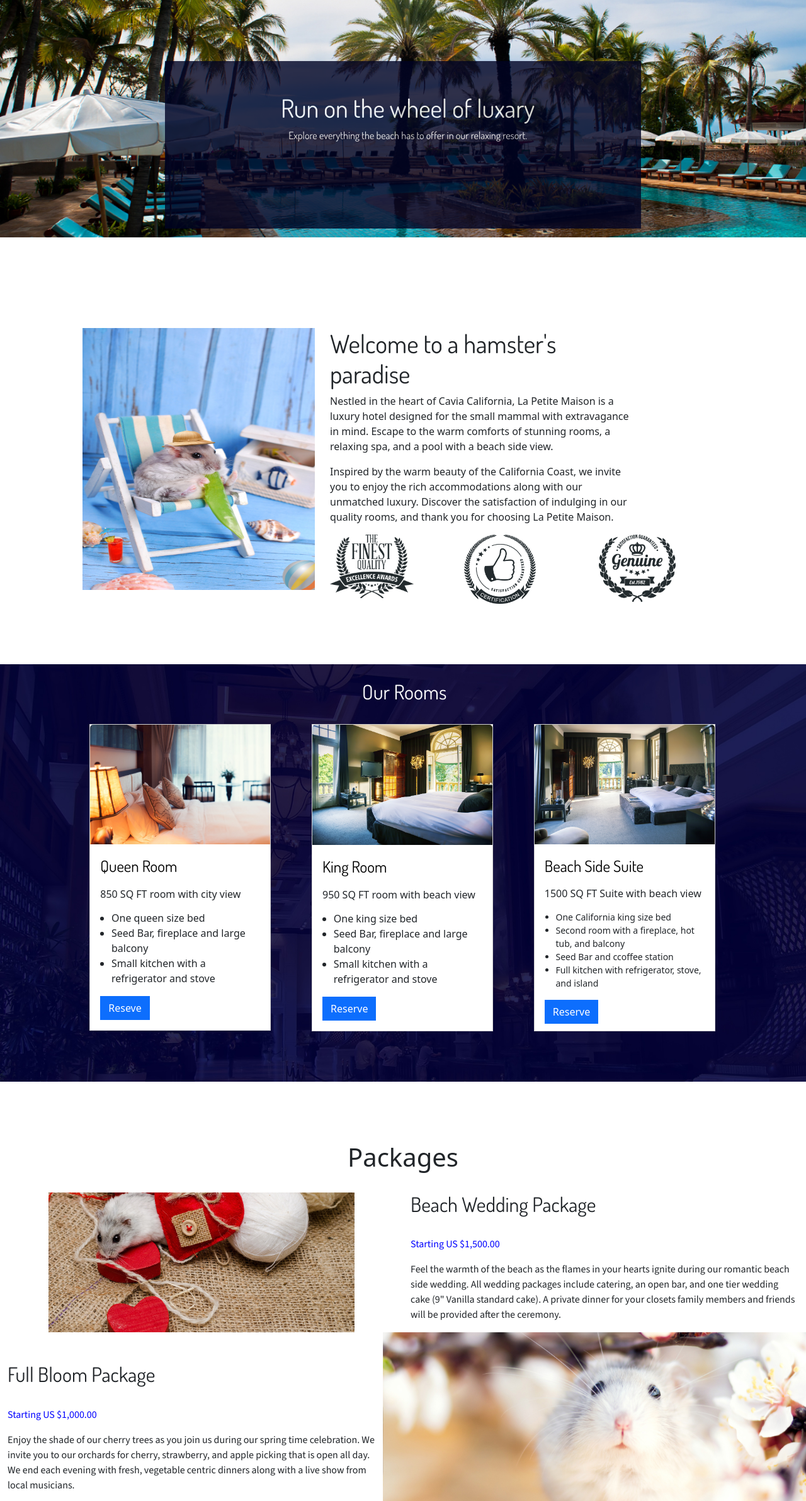
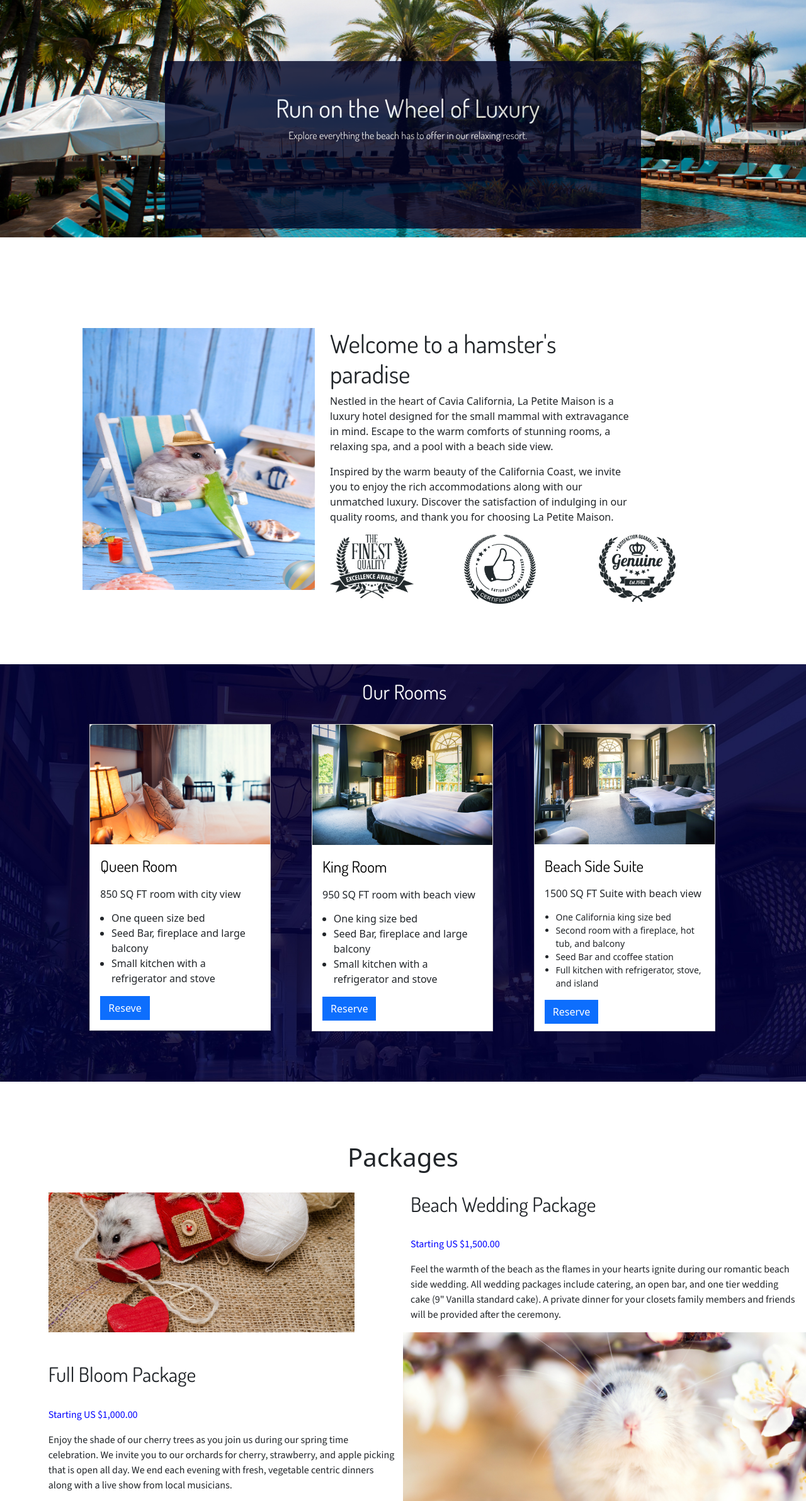
Before and after one commit to 1105-Foo-Aiden/HampsterHotel, a plain HTML site: page index.html in a window 1280 px wide. Shown: the part 122-2506 px from the top of the page at 63% size. Drawn offline with nearby package versions, Linux system fonts and the light colour scheme.

Commit message:
peer review + post PR changes

```diff
--- a/index.html
+++ b/index.html
@@ -54,7 +54,7 @@
         <div class="headerimg">
           <div class="headerCenterBox">
             <div class="headerCenterText">
-              <h1>Run on the wheel of luxary</h1>
+              <h1>Run on the Wheel of Luxury</h1>
               <p>
                 Explore everything the beach has to offer in our relaxing
                 resort.
@@ -238,7 +238,7 @@
         </div>
       </div>
       <div class="row">
-        <div class="col">
+        <div class="col" style="padding-left: 6%;">
           <br /><br />
           <h2 class="dosis">Full Bloom Package</h2>
           <br />
@@ -286,7 +286,7 @@
             </p>
           </div>
         </div>
-        <div class="row">
+        <div class="row" style="padding-left: 15%;">
           <div class="col amenities">
             <img src="./assets/24hour.png" />
             <p style="color: white">
@@ -397,7 +397,7 @@
       <div class="row centerMe">
         <div class="col">
           <br />
-          <img src="./assets/Logo.png" alt="" />
+          <img src="./assets/Logo.png" alt=""/>
         </div>
       </div>
       <div class="col sourceSans3">
```
Also changed, not shown: 1 other file.
